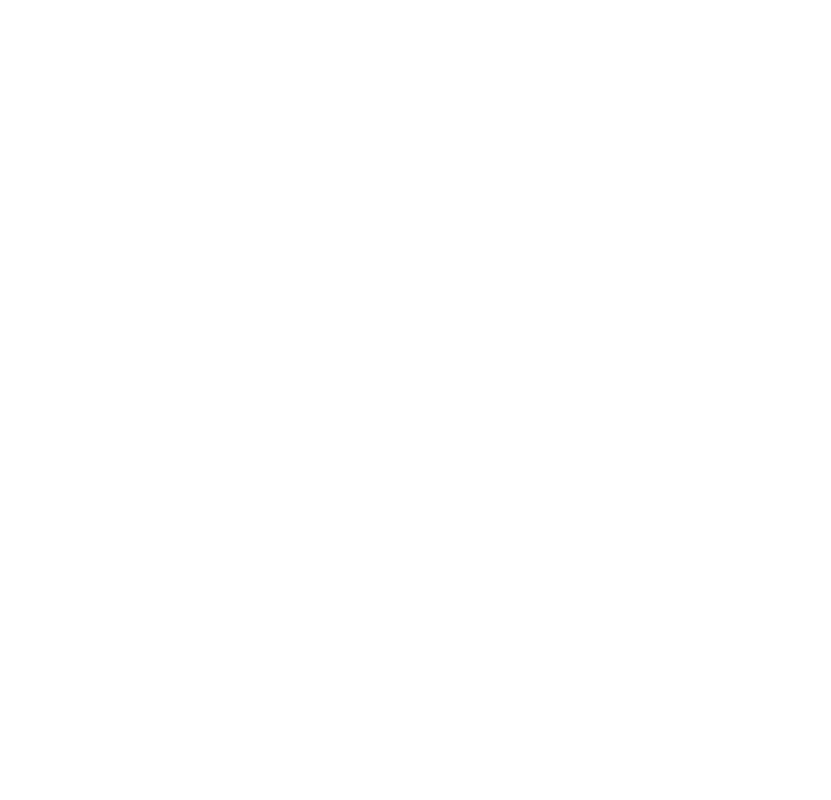
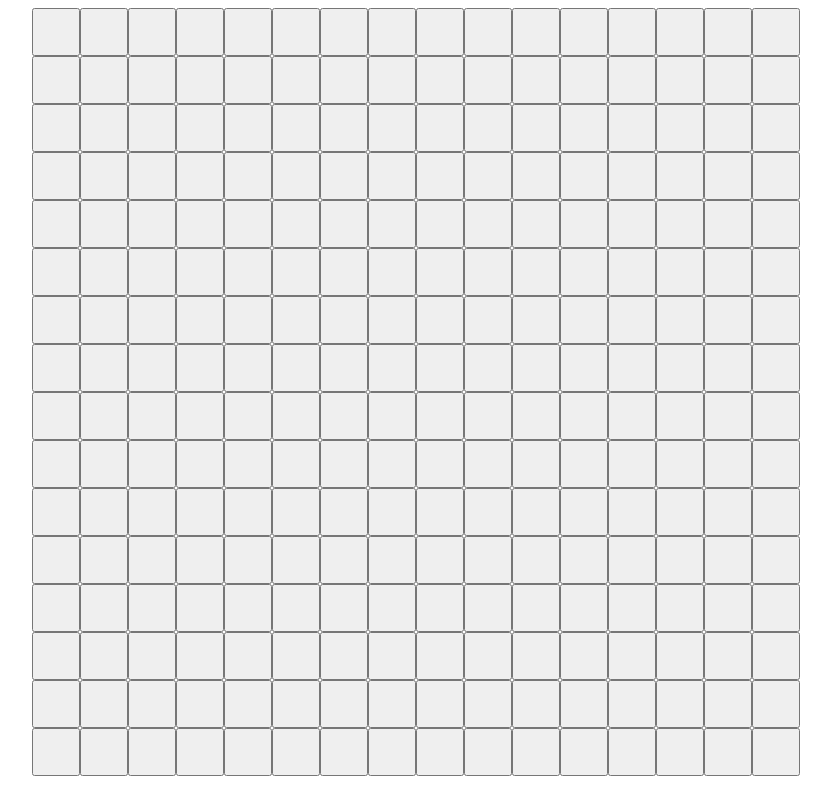
Before and after one commit to jpadden01/minesweeper, a plain HTML site: page index.html in a window 1280 px wide. Shown: the whole page, without its empty margins (224-1055 px from the left). Drawn offline with Linux system fonts and the light colour scheme.

Commit message:
Add logic drawing board on the page

```diff
--- a/index.html
+++ b/index.html
@@ -9,6 +9,10 @@
 </head>
 
 <body>
+    <main>
+        <div class="board"></div>
+    </main>
+
     <script src="scripts.js"></script>
 </body>
 
--- a/scripts.js
+++ b/scripts.js
@@ -44,3 +44,24 @@
 
     return board;
 }
+
+function drawBoard() {
+    const boardElement = document.querySelector(".board");
+    for (const row of board) {
+        const rowElement = document.createElement("div");
+        rowElement.classList.add("row");
+        for (const tile of row) {
+            const tileElement = document.createElement("button");
+            tileElement.classList.add("tile")
+            if (tile === -1) {
+                tileElement.classList.add("mine");
+            } else {
+                tileElement.classList.add(`${tile}`);
+            }
+            rowElement.appendChild(tileElement);
+        }
+        boardElement.appendChild(rowElement);
+    }
+}
+
+drawBoard();
--- a/styles.css
+++ b/styles.css
@@ -0,0 +1,17 @@
+:root {
+    box-sizing: border-box;
+}
+
+main {
+    display: flex;
+    justify-content: center;
+}
+
+.row {
+    display: flex;
+}
+
+.tile {
+    width: 3rem;
+    height: 3rem;
+}
```
